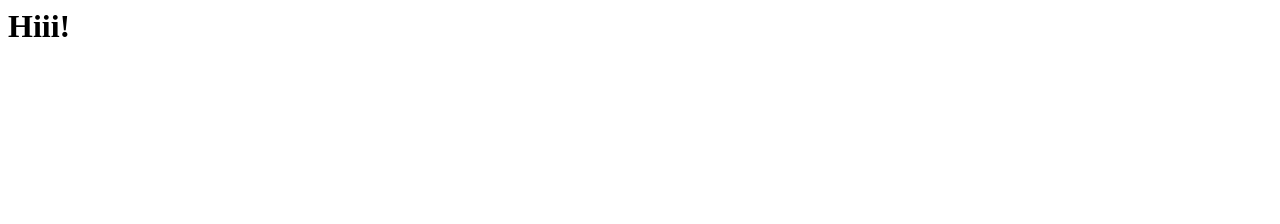
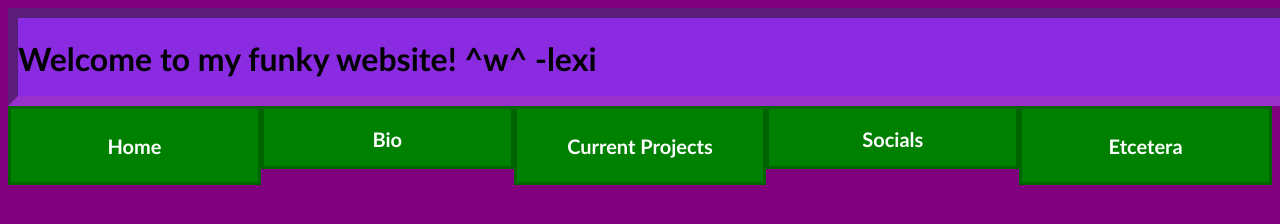
Before and after one commit to Lexispidey/LexiSpidey.github.io, a plain HTML site: page index.html in a window 1280 px wide. Drawn offline with Linux system fonts and the light colour scheme.

Commit message:
v0.1
basic shit

```diff
--- a/index.html
+++ b/index.html
@@ -1,8 +1,31 @@
 <html>
     <head>
         <title>Funky Website :3</title>
+        <link rel="stylesheet" href="style.css">
     </head>
     <body>
-        <h1>Hiii!</h1>
+        <header id="TopHeader">
+            <h1>Welcome to my funky website! ^w^ -lexi</h1>
+        </header>
+        <article id="Cats">
+            <button class="button buttonhome">
+                <a link="index.html"><h2>Home</h2></a>
+            </button>
+            <button class="button buttonbio">
+                <a link="bio.html"><h2>Bio</h2></a>
+            </button>
+            <button class="button buttonprojects">
+                <a link="projects.html"><h2>Current Projects</h2></a>
+            </button>
+            <button class="button buttonsocials">
+                <a link="socials.html"><h2>Socials</h2></a>
+            </button>
+            <button class="button buttonetc">
+                <a link="etc.html"><h2>Etcetera</h2></a>
+            </button>
+
+
+            </span>
+        </article>
     </body>
 </html>
--- /dev/null
+++ b/style.css
@@ -0,0 +1,44 @@
+html
+{
+    font-family:'Trebuchet MS', 'Lucida Sans Unicode', 'Lucida Grande', 'Lucida Sans', Arial, sans-serif;
+    background-color:purple;
+}
+#TopHeader
+{
+    width:100%;
+    height:10%;
+    background-color:blueviolet;
+    border-color:darkorchid;
+    border-width:10px;
+    border-style:inset;
+}
+a
+{
+    text-decoration:none;
+    color:white;
+    font-family:'Trebuchet MS', 'Lucida Sans Unicode', 'Lucida Grande', 'Lucida Sans', Arial, sans-serif;
+}
+.buttonhome, .buttonbio, .buttonprojects, .buttonsocials, .buttonetc
+{
+    background-color:green;
+    width:20%;
+    float:left;
+    cursor: pointer;
+    text-align:center;
+    border-color:darkgreen;
+    border-width:3px;
+    border-style:solid;
+}
+.buttonhome:hover, .buttonbio:hover, .buttonprojects:hover, .buttonsocials:hover, .buttonetc:hover
+{
+background-color:greenyellow;
+border-color:olivedrab;
+}
+.buttonhome, .buttonprojects, .buttonetc
+{
+    height:10%;
+}
+.buttonbio, .buttonsocials
+{
+    height:8%;
+}
```
